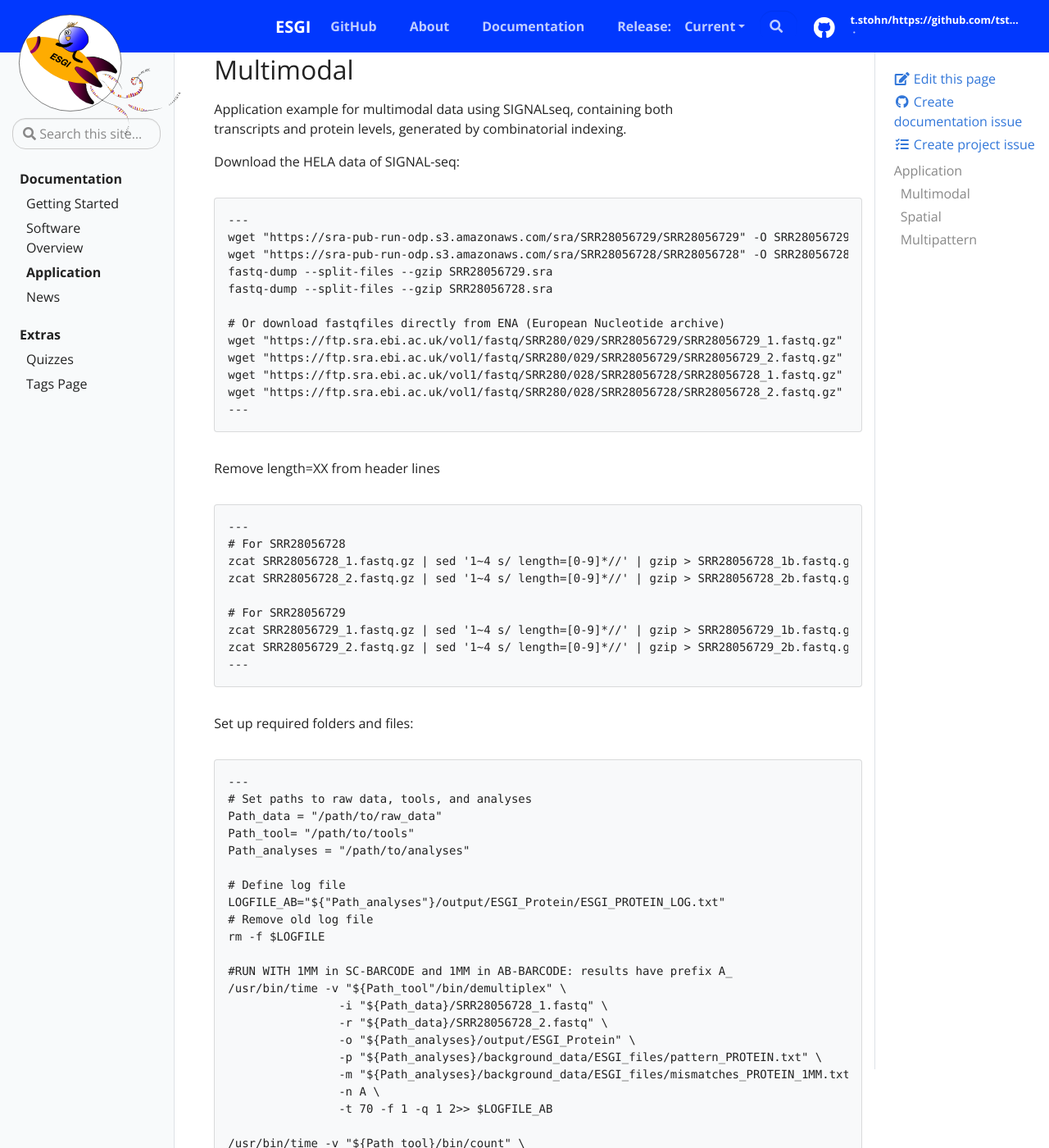
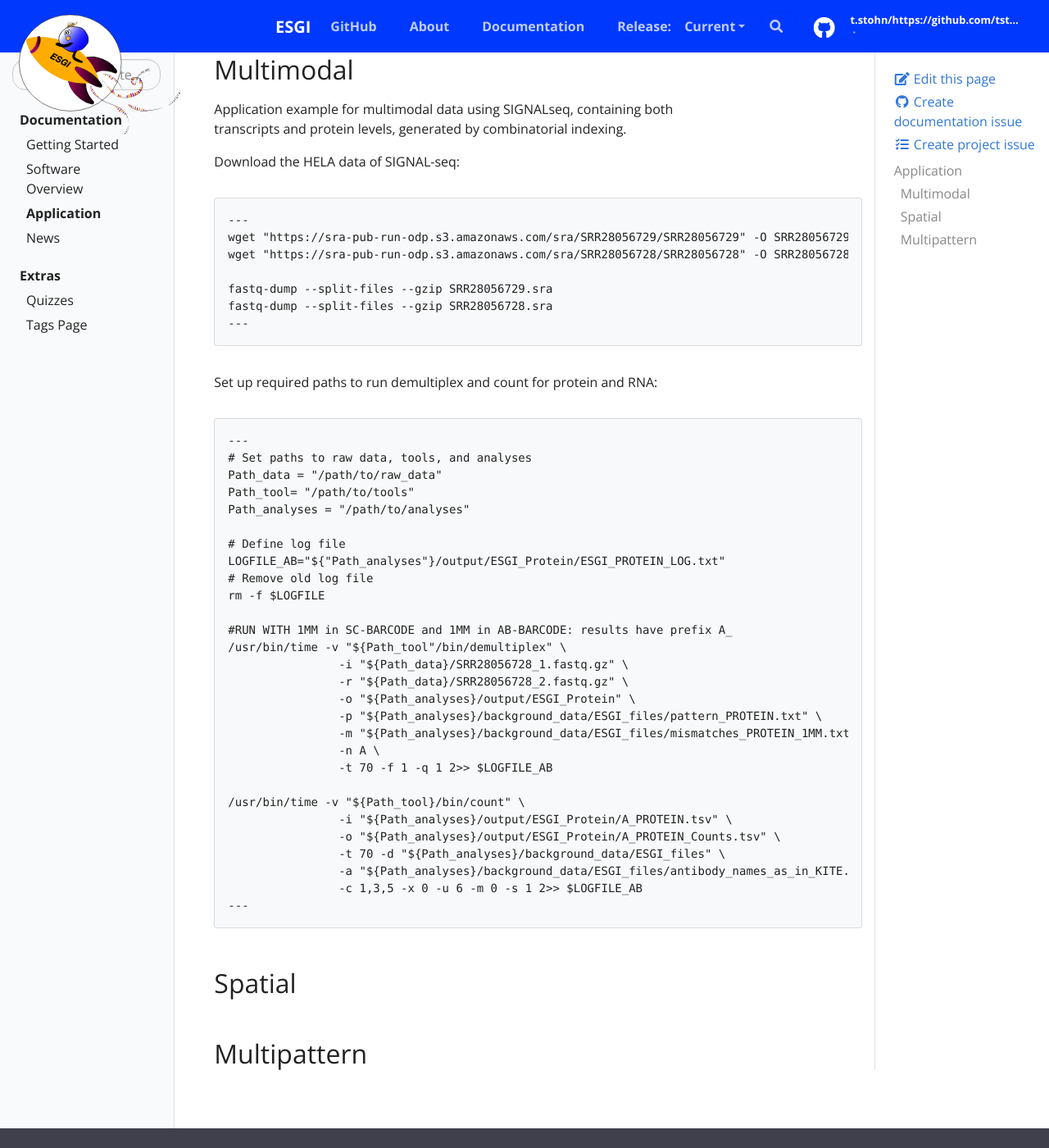
Before and after one commit to tstohn/ESGI.documentation, a Jekyll site: the page built from _docs/application.md, in a window 1280 px wide and 1400 px high, scrolled down 247 px. Shown: the whole window at 82% size. Built offline with Jekyll 4.4.1, drawn with Linux system fonts in a browser that asks for light colours; some of the changed text lies outside the part shown.

Commit message:
add steps to download data Signalseq

````diff
--- a/_docs/application.md
+++ b/_docs/application.md
@@ -14,36 +14,17 @@ description: Getting started with Docsy Jekyll
 Application example for multimodal data using SIGNALseq, containing both transcripts and protein levels, generated by combinatorial indexing.
 
 Download the HELA data of SIGNAL-seq:
-
 ```
 ---
-wget "https://sra-pub-run-odp.s3.amazonaws.com/sra/SRR28056729/SRR28056729" -O SRR28056729.sra
-wget "https://sra-pub-run-odp.s3.amazonaws.com/sra/SRR28056728/SRR28056728" -O SRR28056728.sra
+wget "https://sra-pub-run-odp.s3.amazonaws.com/sra/SRR28056729/SRR28056729" -O SRR28056729.sra # Transcripts
+wget "https://sra-pub-run-odp.s3.amazonaws.com/sra/SRR28056728/SRR28056728" -O SRR28056728.sra # Proteins
+
 fastq-dump --split-files --gzip SRR28056729.sra
 fastq-dump --split-files --gzip SRR28056728.sra
-
-# Or download fastqfiles directly from ENA (European Nucleotide archive)
-wget "https://ftp.sra.ebi.ac.uk/vol1/fastq/SRR280/029/SRR28056729/SRR28056729_1.fastq.gz"
-wget "https://ftp.sra.ebi.ac.uk/vol1/fastq/SRR280/029/SRR28056729/SRR28056729_2.fastq.gz"
-wget "https://ftp.sra.ebi.ac.uk/vol1/fastq/SRR280/028/SRR28056728/SRR28056728_1.fastq.gz"
-wget "https://ftp.sra.ebi.ac.uk/vol1/fastq/SRR280/028/SRR28056728/SRR28056728_2.fastq.gz"
 ---
 ```
 
-Remove length=XX from header lines
-```
----
-# For SRR28056728
-zcat SRR28056728_1.fastq.gz | sed '1~4 s/ length=[0-9]*//' | gzip > SRR28056728_1b.fastq.gz
-zcat SRR28056728_2.fastq.gz | sed '1~4 s/ length=[0-9]*//' | gzip > SRR28056728_2b.fastq.gz
-
-# For SRR28056729
-zcat SRR28056729_1.fastq.gz | sed '1~4 s/ length=[0-9]*//' | gzip > SRR28056729_1b.fastq.gz
-zcat SRR28056729_2.fastq.gz | sed '1~4 s/ length=[0-9]*//' | gzip > SRR28056729_2b.fastq.gz
----
-```
-
-Set up required folders and files:
+Set up required paths to run demultiplex and count for protein and RNA:
 
 ```
 ---
````
Also changed, not shown: other parts of _docs/application.md (+2 -2 lines).
